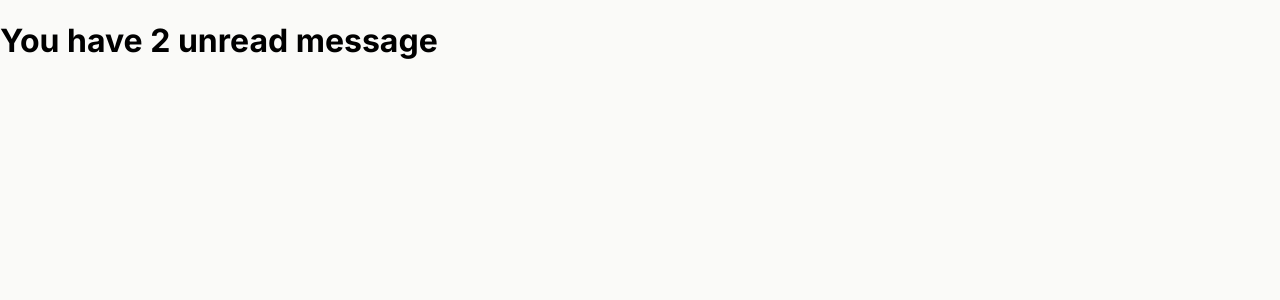
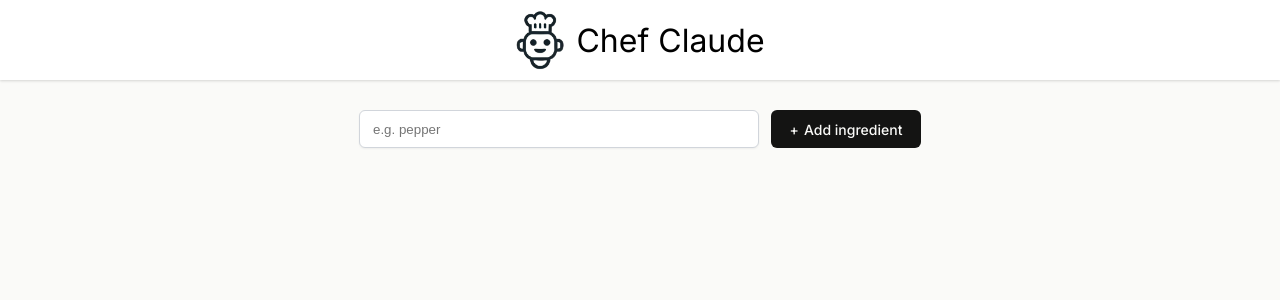
Before and after one commit to kelvinfrancis/chef-claude, a React (Vite) app: page / in a window 1280 px wide. Shown: the top 300 px of the page. Built offline with nearby package versions, Linux system fonts and the light colour scheme.

Commit message:
Refactor App component to restore Header and Content components; enhance Content component to conditionally render ingredients list and recipe suggestion

```diff
--- a/src/App.jsx
+++ b/src/App.jsx
@@ -3,86 +3,12 @@
 import React from "react";
 
 function App() {
-  // function signUp(formData) {
-  //   const data = Object.fromEntries(formData)
-  //   const dietryRestrictions = formData.getAll('dietryRestrictions')
-  //   const allData = {
-  //     ...data,
-  //     dietryRestrictions
-  //   }
-  //   console.log(allData)
 
-  // }
-  const [message, setMessages] = React.useState(["a", "b"])
-
-  const text = message === 0 ? "You're all caught up!":
-  message === 1 ? "You have 1 unread message":
-  `You have ${message.length} unread message`
 
   return (
     <>
-      {/* <Header />
-      <Content /> */}
-      {/* <section>
-        <h1>Signup form</h1>
-        <form action={signUp} >
-          <label htmlFor="email">Email:</label>
-          <input type="email" name="email" id="email" defaultValue="kelvin@mail.com"/>
-          <br />
-
-          <label htmlFor="password">Password:</label>
-          <input type="password" name="password" id="password" defaultValue="12345"/>
-          <br />
-
-          <label htmlFor="description"></label>
-          <textarea name="description" id="description" defaultValue="Random description"></textarea>
-          <br />
-
-          <fieldset>
-            <legend>Employment Status:</legend>
-            <label>
-              <input type="radio" name="employmentStatus" value="unemployed" />
-              Unemployed
-            </label>
-            <label>
-              <input type="radio" name="employmentStatus" value="part-time" />
-              Part-time
-            </label>
-            <label>
-              <input type="radio" name="employmentStatus" value="full-time" />
-              Full-time
-            </label>
-          </fieldset>
-
-          <fieldset>
-            <legend>Dietry restrictions:</legend>
-            <label>
-              <input type="checkbox" name="dietryRestrictions" value="vegan" />
-              Vegan
-            </label>
-            <label>
-              <input type="checkbox" name="dietryRestrictions" value="gluten-free" />
-              Gluten-free
-            </label>
-            <label>
-              <input type="checkbox" name="dietryRestrictions" value="kosher" />
-              Kosher
-            </label>
-          </fieldset>
-
-          <label htmlFor="favColor">What is your favorite color</label>
-          <select name="favColor" id="favColor" defaultValue="" required>
-            <option value="" disabled>--- Chose a color ---</option>
-            <option value="red">Red</option>
-            <option value="blue">Blue</option>
-            <option value="black">Black</option>
-          </select>
-
-          <button>Submit</button>
-
-        </form>
-      </section> */}
-      <h1>{text}</h1>
+      <Header />
+      <Content />
     </>
   );
 }
--- a/src/components/Content.jsx
+++ b/src/components/Content.jsx
@@ -24,7 +24,23 @@
         />
         <button>Add ingredient</button>
       </form>
-      <ul className="ingredient-list">{ingredientsListItems}</ul>
+      {ingredients.length > 0 && (
+        <section>
+          <h2>Ingredients on hand:</h2>
+          <ul className="ingredients-list" aria-live="polite">
+            {ingredientsListItems}
+          </ul>
+          {ingredients.length > 3 && (
+            <div className="get-recipe-container">
+              <div>
+                <h3>Ready for a recipe?</h3>
+                <p>Generate a recipe from your list of ingredients.</p>
+              </div>
+              <button>Get a recipe</button>
+            </div>
+          )}
+        </section>
+      )}
     </main>
   );
 }
--- a/src/index.css
+++ b/src/index.css
@@ -4,28 +4,25 @@
 
 body {
     margin: 0;
-  padding: 0;
     font-family: Inter, sans-serif;
-  background-color: #fafaf8;
+    background-color: #FAFAF8;
 }
 
 header {
     display: flex;
     justify-content: center;
     align-items: center;
-  gap: 10px;
-  width: 100%;
-  height: 100px;
-  padding: 16px 24px;
-  background-color: #ffffff;
+    gap: 11px;
+    height: 80px;
+    background-color: white;
     box-shadow: 0px 1px 3px 0px rgba(0, 0, 0, 0.10), 0px 1px 2px 0px rgba(0, 0, 0, 0.06);
 }
 
-.logo {
-  width: 45px;
+header > img {
+    width: 50px;
 }
 
-.title {
+header > h1 {
     font-weight: 400;
 }
 
@@ -36,33 +33,74 @@
 .add-ingredient-form {
     display: flex;
     justify-content: center;
-  align-items: center;
     gap: 12px;
+    height: 38px;
 }
 
 .add-ingredient-form > input {
     border-radius: 6px;
     border: 1px solid #D1D5DB;
     padding: 9px 13px;
+    box-shadow: 0px 1px 2px 0px rgba(0, 0, 0, 0.05);
     flex-grow: 1;
+    min-width: 150px;
     max-width: 400px;
-  min-width: 200px;
-  height: 38px;
 }
 
 .add-ingredient-form > button {
-  width: 160px;
-  height: 38px;
-  padding: 9px 17px;
+    font-family: Inter, sans-serif;
     border-radius: 6px;
     border: none;
     background-color: #141413;
     color: #FAFAF8;
-  font-family: Inter, sans-serif;
+    width: 150px;
     font-size: 0.875rem;
+    font-weight: 500;
 }
 
-.add-ingredient-form > button::before{
+.add-ingredient-form > button::before {
     content: "+";
     margin-right: 5px;
 }
+
+ul.ingredients-list {
+    margin-bottom: 48px;
+}
+
+ul.ingredients-list > li {
+    color: #475467;
+    line-height: 28px;
+}
+
+.get-recipe-container {
+    display: flex;
+    justify-content: space-between;
+    align-items: center;
+    border-radius: 8px;
+    background: #F0EFEB;
+    padding: 10px 28px;
+}
+
+.get-recipe-container h3 {
+    font-size: 1.125rem;
+    font-weight: 500;
+    line-height: 24px;
+}
+
+.get-recipe-container p {
+    color: #6B7280;
+    font-size: 0.875rem;
+    line-height: 20px;
+}
+
+.get-recipe-container button {
+    border: none;
+    border-radius: 6px;
+    background: #D17557;
+    box-shadow: 0px 1px 2px 0px rgba(0, 0, 0, 0.05);
+    color: #FAFAF8;
+    padding: 9px 17px;
+    font-family: Inter, sans-serif;
+    font-size: 0.875rem;
+    cursor: pointer;
+}
```
Lines whose indentation alone changed are shown as unchanged.
